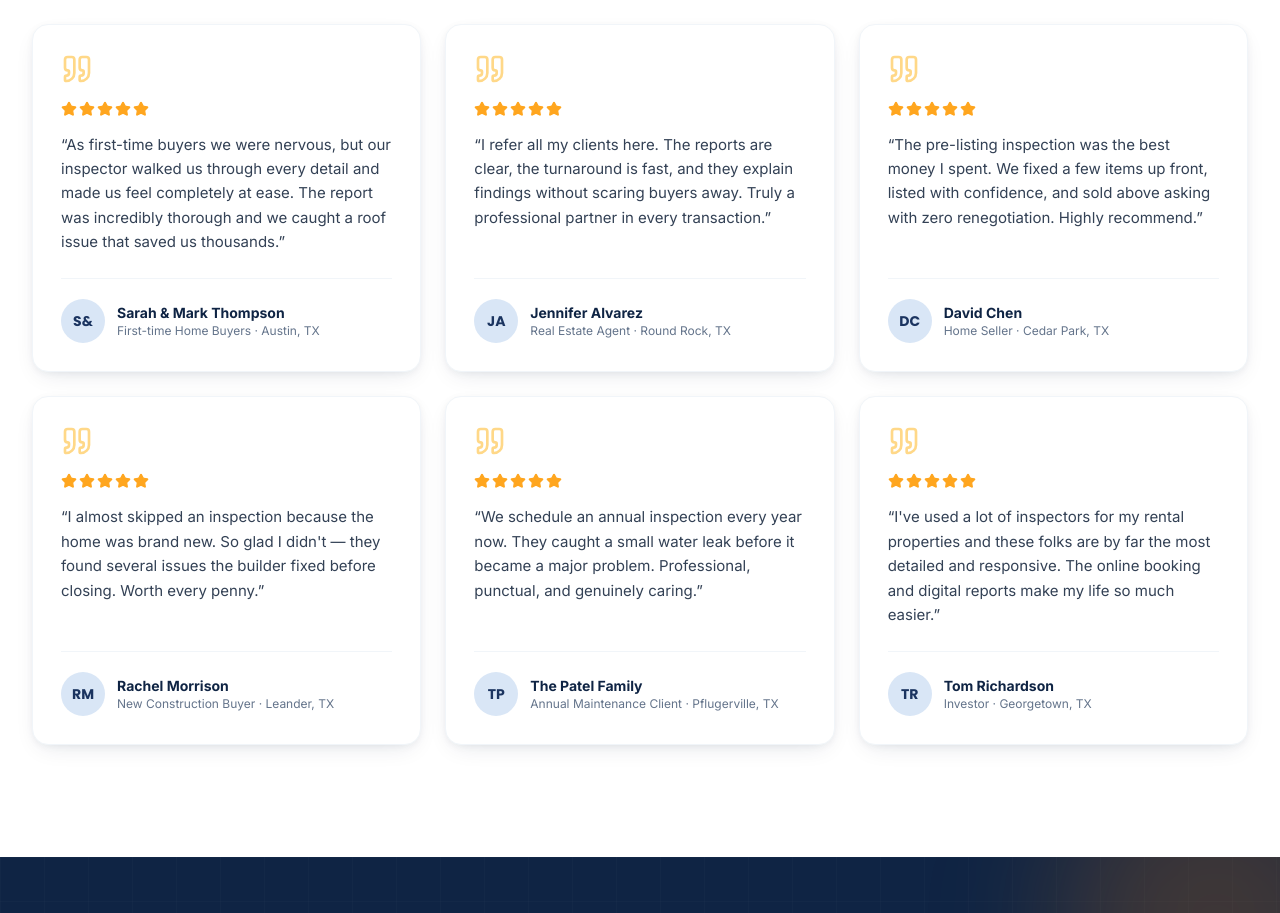
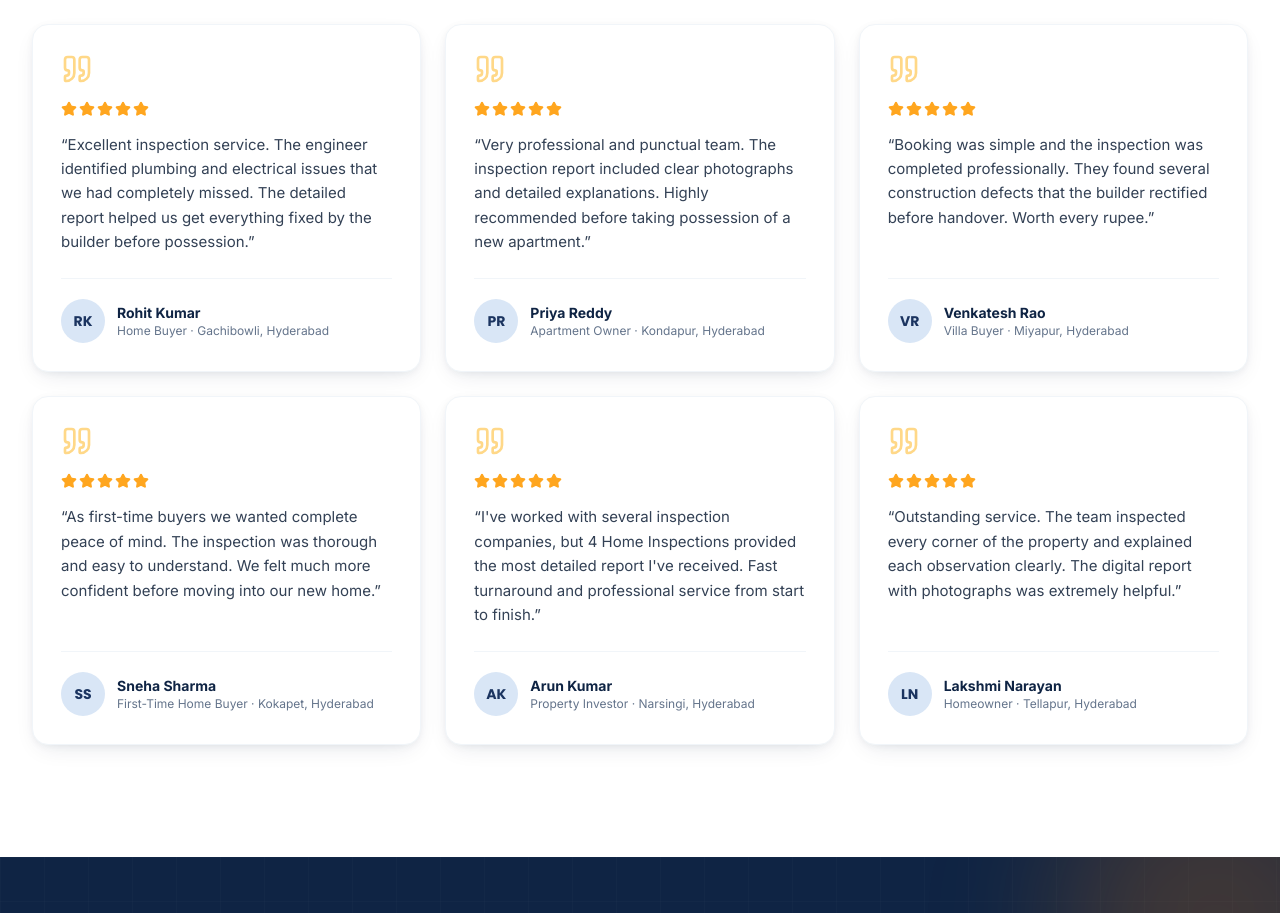
Before and after one commit to saichowdary96/4homeinspections, a Next.js app: page /testimonials in a window 1280 px wide. Shown: the part 640-1553 px from the top of the page. Built offline with nearby package versions, Linux system fonts and the light colour scheme.

Commit message:
Updated Indian testimonials

```diff
--- a/src/data/testimonials.ts
+++ b/src/data/testimonials.ts
@@ -8,51 +8,51 @@ export type Testimonial = {
 
 export const testimonials: Testimonial[] = [
   {
-    name: "Sarah & Mark Thompson",
-    role: "First-time Home Buyers",
+    name: "Rohit Kumar",
+    role: "Home Buyer",
     rating: 5,
-    location: "Austin, TX",
+    location: "Gachibowli, Hyderabad",
     quote:
-      "As first-time buyers we were nervous, but our inspector walked us through every detail and made us feel completely at ease. The report was incredibly thorough and we caught a roof issue that saved us thousands.",
+      "Excellent inspection service. The engineer identified plumbing and electrical issues that we had completely missed. The detailed report helped us get everything fixed by the builder before possession.",
   },
   {
-    name: "Jennifer Alvarez",
-    role: "Real Estate Agent",
+    name: "Priya Reddy",
+    role: "Apartment Owner",
     rating: 5,
-    location: "Round Rock, TX",
+    location: "Kondapur, Hyderabad",
     quote:
-      "I refer all my clients here. The reports are clear, the turnaround is fast, and they explain findings without scaring buyers away. Truly a professional partner in every transaction.",
+      "Very professional and punctual team. The inspection report included clear photographs and detailed explanations. Highly recommended before taking possession of a new apartment.",
   },
   {
-    name: "David Chen",
-    role: "Home Seller",
+    name: "Venkatesh Rao",
+    role: "Villa Buyer",
     rating: 5,
-    location: "Cedar Park, TX",
+    location: "Miyapur, Hyderabad",
     quote:
-      "The pre-listing inspection was the best money I spent. We fixed a few items up front, listed with confidence, and sold above asking with zero renegotiation. Highly recommend.",
+      "Booking was simple and the inspection was completed professionally. They found several construction defects that the builder rectified before handover. Worth every rupee.",
   },
   {
-    name: "Rachel Morrison",
-    role: "New Construction Buyer",
+    name: "Sneha Sharma",
+    role: "First-Time Home Buyer",
     rating: 5,
-    location: "Leander, TX",
+    location: "Kokapet, Hyderabad",
     quote:
-      "I almost skipped an inspection because the home was brand new. So glad I didn't — they found several issues the builder fixed before closing. Worth every penny.",
+      "As first-time buyers we wanted complete peace of mind. The inspection was thorough and easy to understand. We felt much more confident before moving into our new home.",
   },
   {
-    name: "The Patel Family",
-    role: "Annual Maintenance Client",
+    name: "Arun Kumar",
+    role: "Property Investor",
     rating: 5,
-    location: "Pflugerville, TX",
+    location: "Narsingi, Hyderabad",
     quote:
-      "We schedule an annual inspection every year now. They caught a small water leak before it became a major problem. Professional, punctual, and genuinely caring.",
+      "I've worked with several inspection companies, but 4 Home Inspections provided the most detailed report I've received. Fast turnaround and professional service from start to finish.",
   },
   {
-    name: "Tom Richardson",
-    role: "Investor",
+    name: "Lakshmi Narayan",
+    role: "Homeowner",
     rating: 5,
-    location: "Georgetown, TX",
+    location: "Tellapur, Hyderabad",
     quote:
-      "I've used a lot of inspectors for my rental properties and these folks are by far the most detailed and responsive. The online booking and digital reports make my life so much easier.",
+      "Outstanding service. The team inspected every corner of the property and explained each observation clearly. The digital report with photographs was extremely helpful.",
   },
 ];
```
